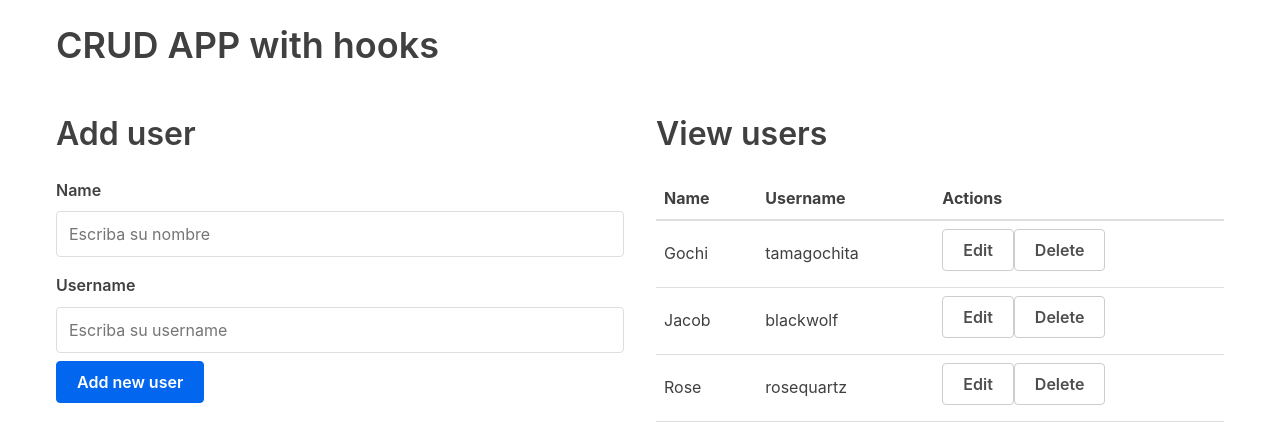
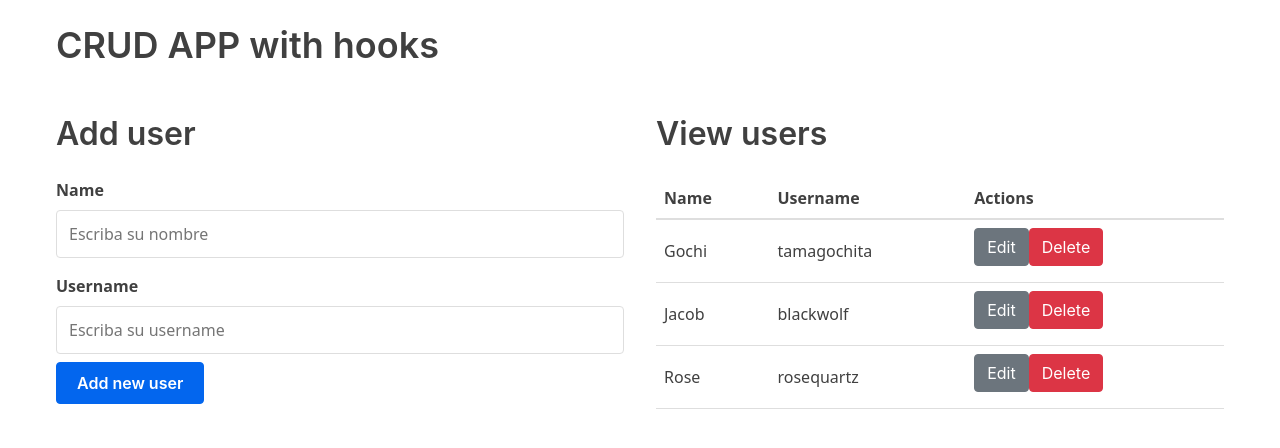
Before and after one commit to Gochita/reactCrud, a React (Create React App) app: page / in a window 1280 px wide. Shown: the top 448 px of the page. Built offline with nearby package versions, Linux system fonts and the light colour scheme.

Commit message:
Se añade estilos a botones delete y edit usando el bootstrap get started. Se añade funcionalidad eliminar, permite eliminar usuarios correctamente

```diff
--- a/public/index.html
+++ b/public/index.html
@@ -25,6 +25,8 @@
       Learn how to configure a non-root public URL by running `npm run build`.
     -->
     <title>React App</title>
+    <link href="https://cdn.jsdelivr.net/npm/bootstrap@5.1.3/dist/css/bootstrap.min.css" rel="stylesheet" integrity="sha384-1BmE4kWBq78iYhFldvKuhfTAU6auU8tT94WrHftjDbrCEXSU1oBoqyl2QvZ6jIW3" crossorigin="anonymous">
+
   </head>
   <body>
     <noscript>You need to enable JavaScript to run this app.</noscript>
--- a/src/App.js
+++ b/src/App.js
@@ -1,11 +1,11 @@
 import React, { useState } from "react";
 import UserTable from "./components/UserTable";
-import { v4 as uuidv4 } from 'uuid';
+import { v4 as uuidv4 } from "uuid";
 import AddUserForm from "./components/AddUserForm";
 
 function App() {
   const usersData = [
-    {id: uuidv4(), name: 'Gochi', username: 'tamagochita' },
+    { id: uuidv4(), name: "Gochi", username: "tamagochita" },
     { id: uuidv4(), name: "Jacob", username: "blackwolf" },
     { id: uuidv4(), name: "Rose", username: "rosequartz" },
   ];
@@ -15,12 +15,15 @@ function App() {
   const [users, setUsers] = useState(usersData);
 
   //Agregar usuarios
-  const addUser= (user) => {
-    user.id=uuidv4();
-    setUsers([
-      ...users,user
-    ])
-  }
+  const addUser = (user) => {
+    user.id = uuidv4();
+    setUsers([...users, user]);
+  };
+
+  //Eliminar usuarios
+  const deleteUser = (id) => {
+   setUsers(users.filter(user => user.id !== id))
+  };
 
   return (
     <div className="container">
@@ -28,11 +31,11 @@ function App() {
       <div className="flex-row">
         <div className="flex-large">
           <h2>Add user</h2>
-          <AddUserForm addUser={addUser}/>
+          <AddUserForm addUser={addUser} />
         </div>
         <div className="flex-large">
           <h2>View users</h2>
-          <UserTable users={users}/>
+          <UserTable users={users} deleteUser={deleteUser} />
         </div>
       </div>
     </div>
--- a/src/components/UserTable.jsx
+++ b/src/components/UserTable.jsx
@@ -1,5 +1,4 @@
 import React from "react";
-
 
 const UserTable = (props) => {
   console.log(props.users);
@@ -13,24 +12,29 @@ const UserTable = (props) => {
         </tr>
       </thead>
       <tbody>
-        {
-
-            props.users.length > 0 ?
+        {props.users.length > 0 ? (
           props.users.map((user) => (
             <tr key={user.id}>
               <td>{user.name}</td>
               <td>{user.username}</td>
               <td>
-                    <button className="button muted-button">Edit</button>
-                    <button className="button muted-button">Delete</button>
+                <button className="btn btn-secondary">Edit</button>
+                <button
+                  className="btn btn-danger"
+                  onClick={() => {
+                    props.deleteUser(user.id);
+                  }}
+                >
+                  Delete
+                </button>
               </td>
             </tr>
-        )) : (
+          ))
+        ) : (
           <tr>
             <td colSpan={3}>No users</td>
           </tr>
-        )
-        }
+        )}
       </tbody>
     </table>
   );
```
Lines whose indentation alone changed are shown as unchanged.
